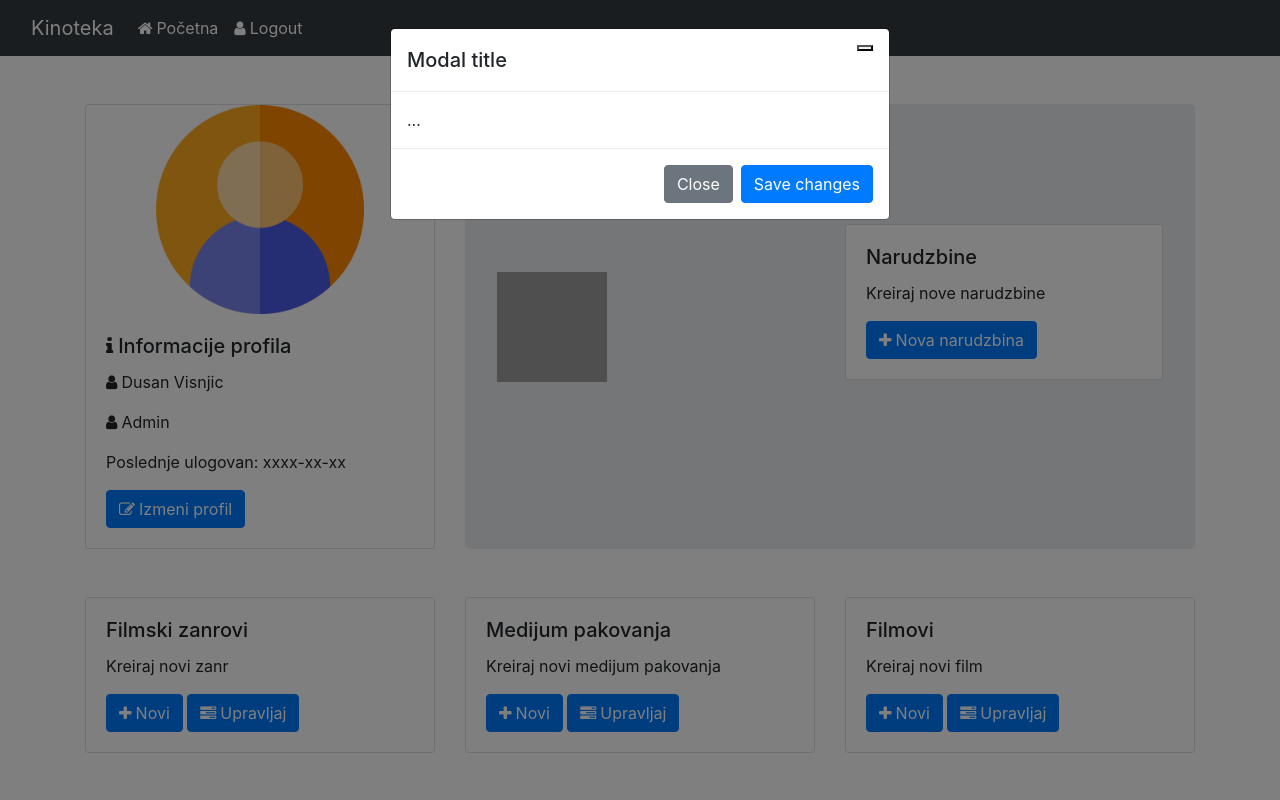
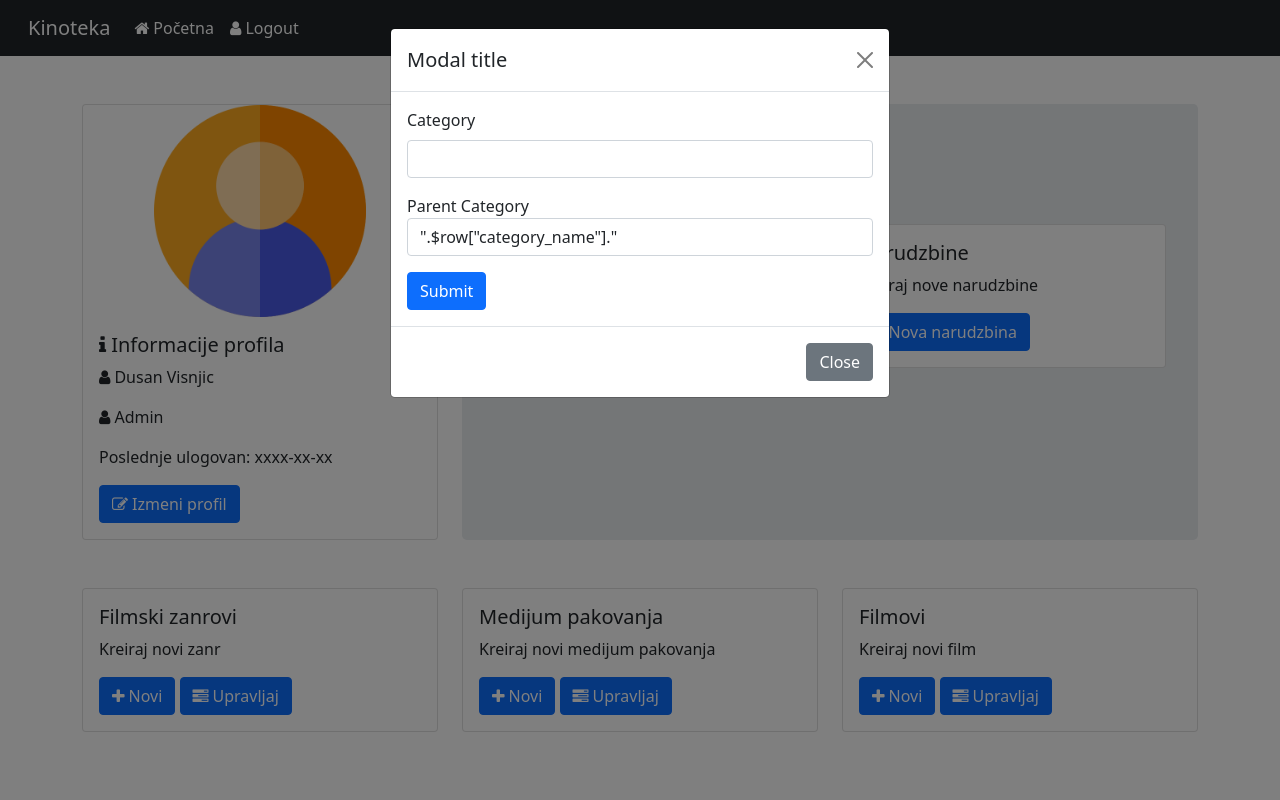
Before and after one commit to DusanVisnjic/projekatIteh2021, a PHP site: page /iteh/dashboard.php in a window 1280 px wide, after a click on "Novi". Run offline with PHP 8.4, Linux system fonts and the light colour scheme; the visitor is signed in with stand-in values (Sample User, id 1); some libraries are stand-ins or nearby versions; grey boxes are pictures that could not be loaded.

Commit message:
logout, pocetak unosa kategorija

```diff
--- a/public_html/dashboard.php
+++ b/public_html/dashboard.php
@@ -1,3 +1,11 @@
+<?php
+include_once("./database/konstante.php");
+if(!isset($_SESSION["userid"])){
+    header("location:".DOMAIN."/");
+  }
+
+
+?>
 <!DOCTYPE html>
 <html>
     <head>
@@ -110,12 +118,23 @@ include_once("./templates/modal3.php")
 
 
 <link rel="stylesheet" href="https://maxcdn.bootstrapcdn.com/font-awesome/4.4.0/css/font-awesome.min.css">
-<script src="https://ajax.googleapis.com/ajax/libs/jquery/3.5.1/jquery.min.js"></script>
+<!--script src="https://ajax.googleapis.com/ajax/libs/jquery/3.5.1/jquery.min.js"></script-->
 <link rel="stylesheet" href="https://maxcdn.bootstrapcdn.com/bootstrap/4.0.0/css/bootstrap.min.css" integrity="sha384-Gn5384xqQ1aoWXA+058RXPxPg6fy4IWvTNh0E263XmFcJlSAwiGgFAW/dAiS6JXm" crossorigin="anonymous">
+<!--script src="https://code.jquery.com/jquery-3.2.1.slim.min.js" integrity="sha384-KJ3o2DKtIkvYIK3UENzmM7KCkRr/rE9/Qpg6aAZGJwFDMVNA/GpGFF93hXpG5KkN" crossorigin="anonymous"></script-->
 
-<script src="https://code.jquery.com/jquery-3.2.1.slim.min.js" integrity="sha384-KJ3o2DKtIkvYIK3UENzmM7KCkRr/rE9/Qpg6aAZGJwFDMVNA/GpGFF93hXpG5KkN" crossorigin="anonymous"></script>
 <!--script src="https://cdnjs.cloudflare.com/ajax/libs/popper.js/1.12.9/umd/popper.min.js" integrity="sha384-ApNbgh9B+Y1QKtv3Rn7W3mgPxhU9K/ScQsAP7hUibX39j7fakFPskvXusvfa0b4Q" crossorigin="anonymous"></script>
 <script src="https://maxcdn.bootstrapcdn.com/bootstrap/4.0.0/js/bootstrap.min.js" integrity="sha384-JZR6Spejh4U02d8jOt6vLEHfe/JQGiRRSQQxSfFWpi1MquVdAyjUar5+76PVCmYl" crossorigin="anonymous"></script-->
+
+<!--script src="https://cdn.jsdelivr.net/npm/bootstrap@5.1.3/dist/js/bootstrap.bundle.min.js" integrity="sha384-ka7Sk0Gln4gmtz2MlQnikT1wXgYsOg+OMhuP+IlRH9sENBO0LRn5q+8nbTov4+1p" crossorigin="anonymous"></script-->
+
+
+<!--link rel="stylesheet" href="https://maxcdn.bootstrapcdn.com/font-awesome/4.4.0/css/font-awesome.min.css"-->
+<script src="https://ajax.googleapis.com/ajax/libs/jquery/3.5.1/jquery.min.js"></script>
+<link href="https://cdn.jsdelivr.net/npm/bootstrap@5.1.3/dist/css/bootstrap.min.css" rel="stylesheet" integrity="sha384-1BmE4kWBq78iYhFldvKuhfTAU6auU8tT94WrHftjDbrCEXSU1oBoqyl2QvZ6jIW3" crossorigin="anonymous">
 <script src="https://cdn.jsdelivr.net/npm/bootstrap@5.1.3/dist/js/bootstrap.bundle.min.js" integrity="sha384-ka7Sk0Gln4gmtz2MlQnikT1wXgYsOg+OMhuP+IlRH9sENBO0LRn5q+8nbTov4+1p" crossorigin="anonymous"></script>
+<script type="text/javascript" src="./js/glavno.js"> </script>
+
+
+
 </body>
 </html>
--- a/public_html/includes/process.php
+++ b/public_html/includes/process.php
@@ -2,6 +2,7 @@
 <?php
 include_once("../database/konstante.php");
 include_once("user.php");
+include_once("DBOperation.php");
 
 //registracija
 
@@ -9,6 +10,7 @@ if(isset($_POST["username"]) AND isset($_POST["email"]) ){
     $user=new User();
     $result=$user->createUserAccount($_POST["username"],$_POST["email"],$_POST["password1"],$_POST["usertype"]);
     echo $result;
+    exit();
 
 }
 //login
@@ -20,8 +22,20 @@ if(isset($_POST["log_email"]) AND isset($_POST["log_password"]) ){
 
     $result=$user->userLogin($_POST["log_email"],$_POST["log_password"]);
     echo $result;
+    exit();
+}
 
+//uzmi kategorije
+if(isset($_POST["getCategory"])){
+    $obj = new DBOperation();
+    $rows=$obj->getAllRecord("categories");
+    foreach($rows as $row){
+        echo "<option value='".$row["parent_cat"]."'>".$row["category_name"]."</option>";
+    }
+
+    exit();
 }
+
 exit;
 
 
--- a/public_html/js/glavno.js
+++ b/public_html/js/glavno.js
@@ -1,4 +1,5 @@
 $(document).ready(function(){
+
     var DOMAIN="http://localhost/iteh/projekatIteh/public_html/";
     $("#register_form").on("submit",function(){
 
@@ -135,9 +136,23 @@ $(document).ready(function(){
               }
             }
       }
+    })
+
+     //Kategorije
+
+    function fetch_category(){
+      $.ajax({
+        url : DOMAIN+"/includes/process.php",
+        method:"POST",
+        data: {getCategory:1},
+        success: signaliraj,
+    });
+    function signaliraj(data){
+      $("#parent_cat").html(data);
+    }
+    }
+    fetch_category();
 
 
 
-
-    })
 })
--- a/public_html/templates/header.php
+++ b/public_html/templates/header.php
@@ -9,8 +9,19 @@
         <li class="nav-item">
           <a class="nav-link active" aria-current="page" href="#"><i class="fa fa-home">&nbsp;</i>Početna</a>
         </li>
-        <li class="nav-item active">
-          <a class="nav-link" href="#"><i class="fa fa-user">&nbsp;</i>Logout</a>
+
+          <?php
+          if(isset($_SESSION["userid"])){
+            ?>
+            <li class="nav-item active">
+
+            <a class="nav-link" href="http://localhost/iteh/projekatIteh/public_html/templates/logout.php"  ><i class="fa fa-user">&nbsp;</i>Logout</a>
+
+            <?php
+
+        }
+          ?>
+
           </li>
       </ul>
     </div>
--- a/public_html/templates/modal1.php
+++ b/public_html/templates/modal1.php
@@ -7,12 +7,29 @@
         <h5 class="modal-title" id="exampleModalLabel">Modal title</h5>
         <button type="button" class="btn-close" data-bs-dismiss="modal" aria-label="Close"></button>
       </div>
-      <div class="modal-body">
-        ...
-      </div>
+        <div class="modal-body">
+          <form id="form_category" onsubmit="return false">
+              <div class="mb-3">
+                <label >Category</label>
+                <input type="text" class="form-control"name="category_name" id="category_name" aria-describedby="emailHelp">
+                <small id="cat_error" class="form-text text-muted"></small>
+
+              </div>
+              <div class="mb-3">
+                <label">Parent Category</label>
+                <select class="form-control" id="parent_cat" name="parent_cat">
+                  <option value='0'>Root</option>
+                </select>
+
+                <small id="cat_error" class="form-text text-muted"></small>
+              </div>
+
+                    <button type="submit" class="btn btn-primary">Submit</button>
+          </form>
+        </div>
       <div class="modal-footer">
         <button type="button" class="btn btn-secondary" data-bs-dismiss="modal">Close</button>
-        <button type="button" class="btn btn-primary">Save changes</button>
+
       </div>
     </div>
   </div>
```
Also changed, not shown: public_html/includes/DBOperation.php (added, +48 -0 lines), public_html/index.php (+8 -0 lines), public_html/templates/logout.php (added, +8 -0 lines).
